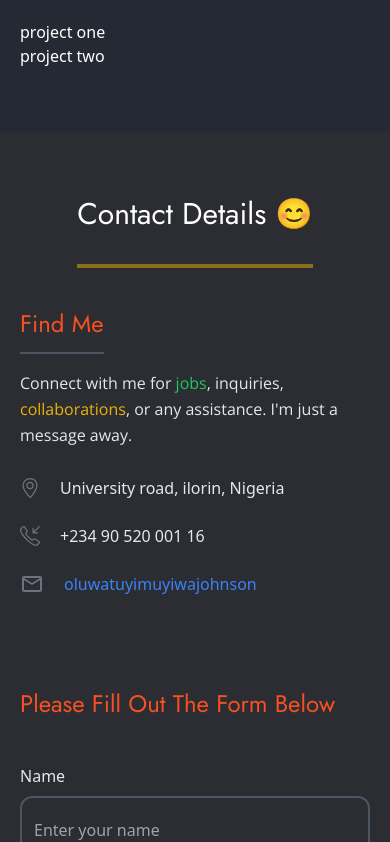
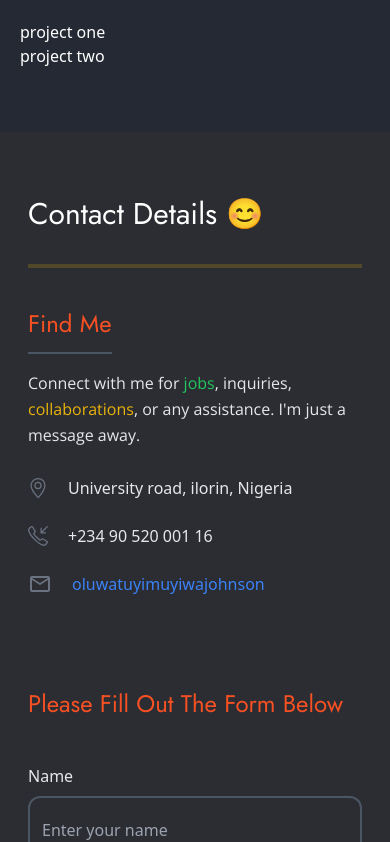
Before and after one commit to codewithjohnson/Portfolio, a React (Vite) app: page / in a window 390 px wide. Shown: the part 1826-2668 px from the top of the page. Built offline with nearby package versions, Linux system fonts and the light colour scheme.

Commit message:
clean up

```diff
--- a/src/components/contact/Contact.tsx
+++ b/src/components/contact/Contact.tsx
@@ -20,9 +20,9 @@ const Contact = () => {
         transition: "all 0.6s cubic-bezier(0.17, 0.55, 0.55, 1) 0.5s",
       }}
     >
-      <div className="w-full px-5 py-16 xl:px-40">
+      <div className="w-full py-16 px-7 xl:px-40">
         {/* heading */}
-        <h1 className="pb-8 mx-auto text-3xl text-center text-white capitalize border-b-4 md:text-5xl font-jost border-b-yellow-500/50 w-fit">
+        <h1 className="pb-8 mx-auto text-3xl text-left text-white capitalize border-b-4 md:text-5xl font-jost border-b-yellow-500/20 md:w-fit">
           contact details 😊
         </h1>
 
```
